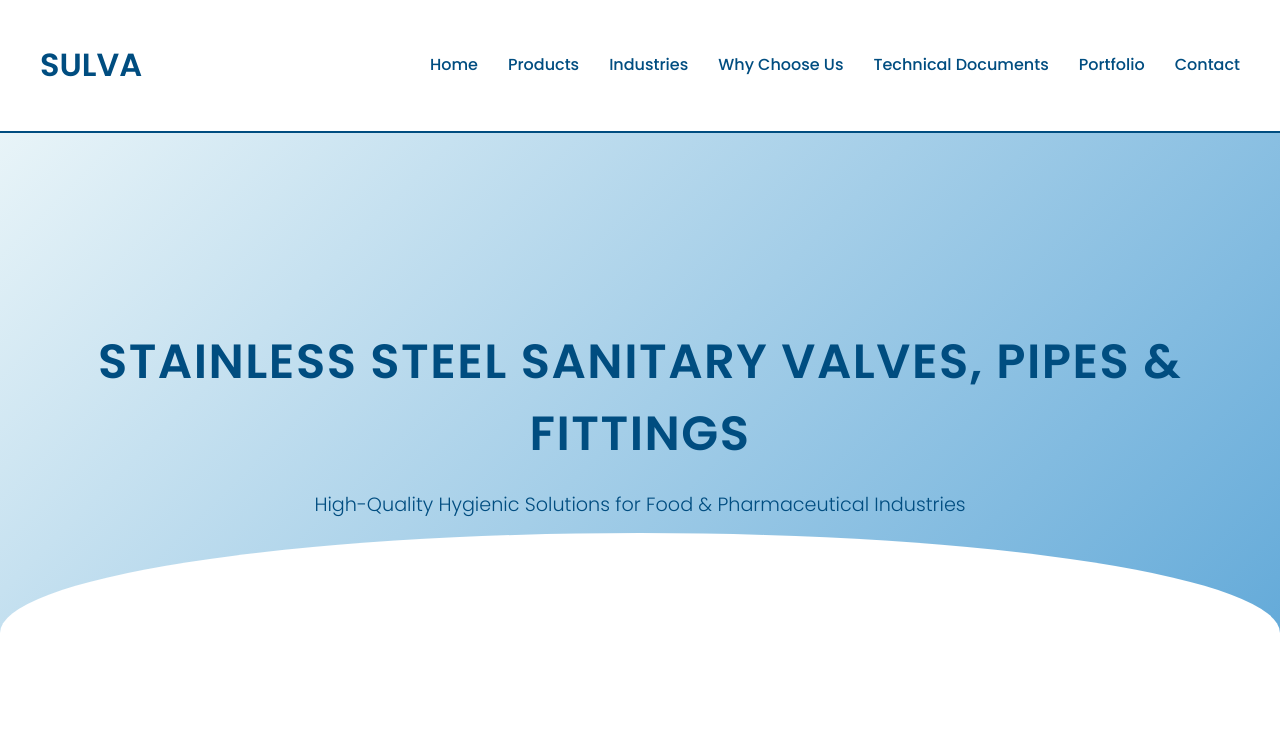
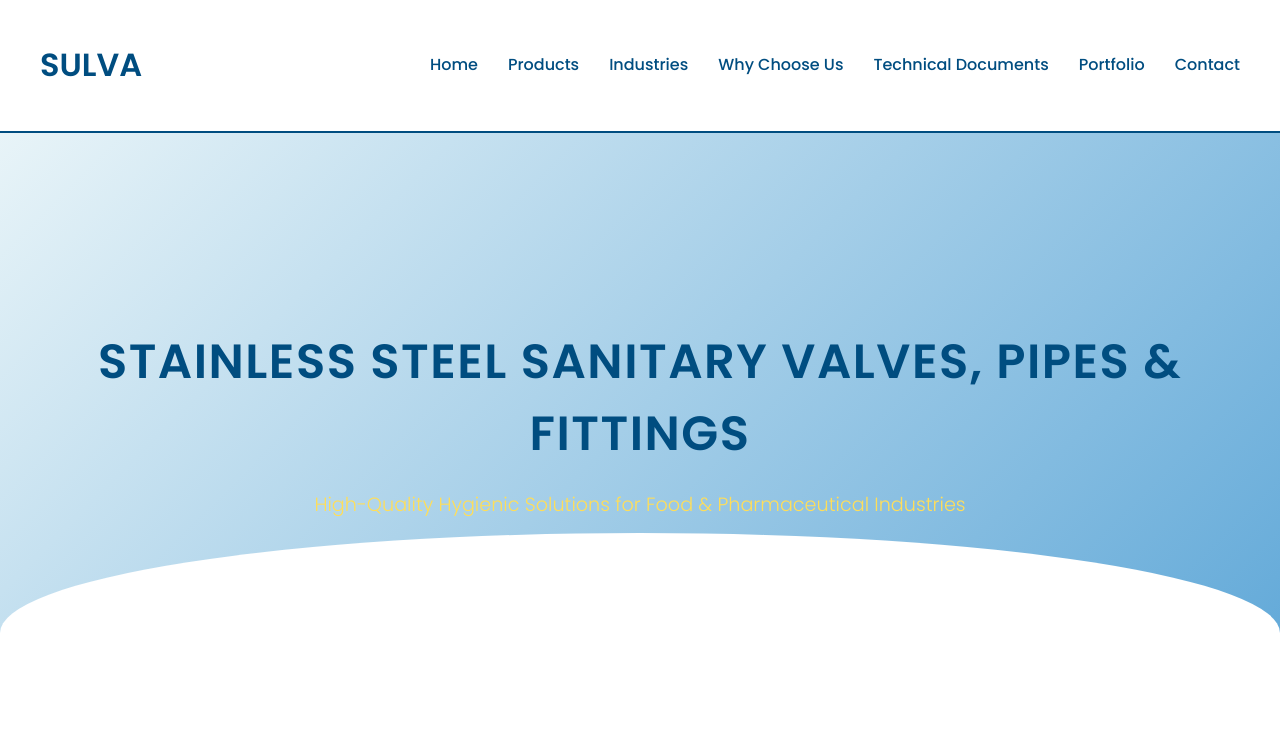
Before and after one commit to SGTama/my-website, a plain HTML site: page index.html in a window 1280 px wide. Shown: the top 730 px of the page. Drawn offline with Linux system fonts and the light colour scheme; grey boxes are pictures that could not be loaded.

Commit message:
Update index.html

```diff
--- a/index.html
+++ b/index.html
@@ -83,7 +83,7 @@
     }
 
     .hero p {
-      color: #004d80;
+      color: #ffde59;
       font-size: 1.2rem;
       font-weight: 300;
       margin-top: 10px;
```
